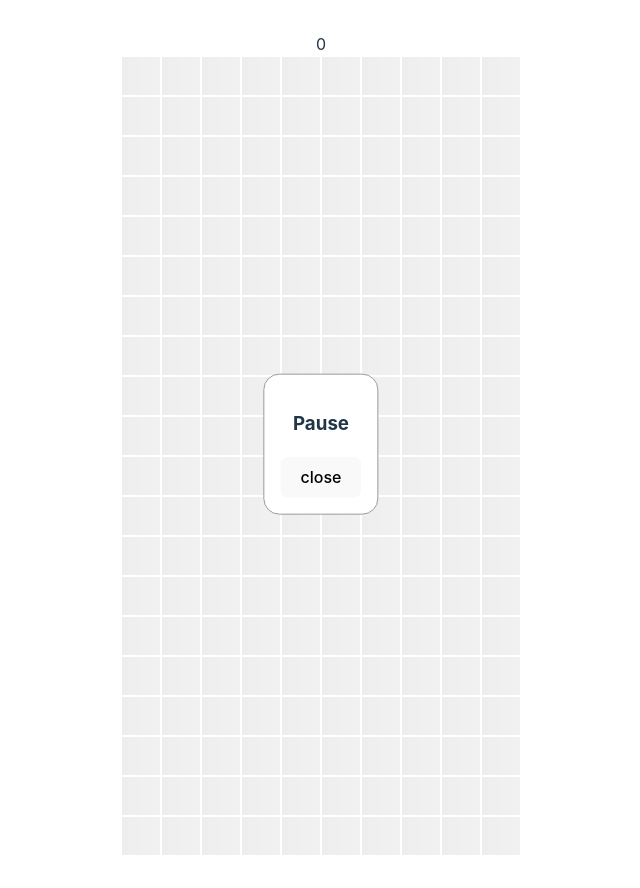
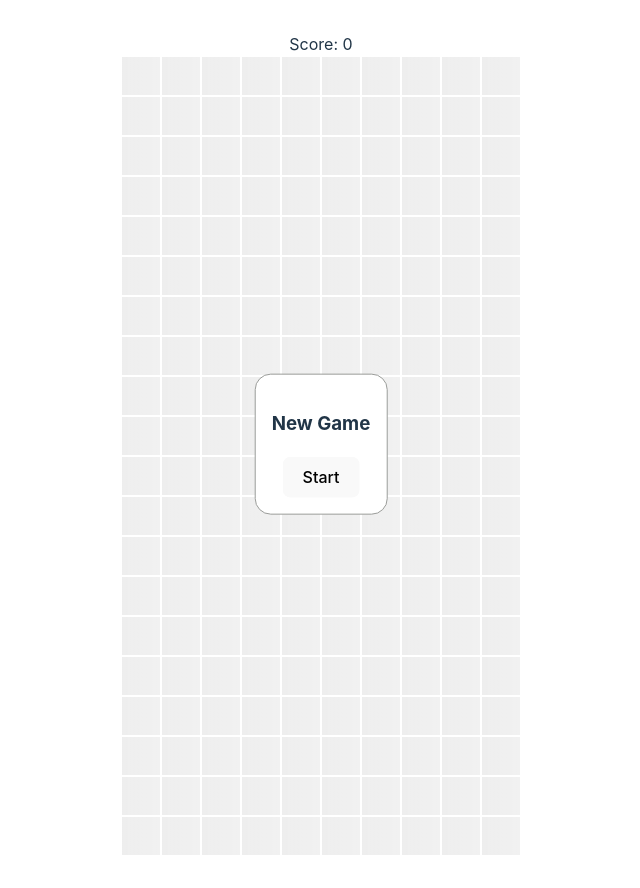
Before and after one commit to Germiuz/tetris-js, a React app: page / in a window 1280 px wide. Shown: the whole page, without its empty margins (319-959 px from the left). Built offline with nearby package versions, Linux system fonts and the light colour scheme; the HTML template or start-up script is replaced by a standard one.

Commit message:
More modals. Game over processing.

```diff
--- a/src/pages/GameField/GameField.tsx
+++ b/src/pages/GameField/GameField.tsx
@@ -3,7 +3,7 @@ import {GameFieldController} from '@app/store/game';
 
 import styles from './GameField.module.css';
 import classNames from 'classnames';
-import {PlayPauseModal} from '@app/pages/GameField/Modals';
+import {GameOverModal, PlayPauseModal, StartGameModal} from '@app/pages/GameField/Modals';
 import {useTimer} from '@app/hooks/useTimer.ts';
 
 const ROWS = 20;
@@ -24,9 +24,9 @@ function useGameProcessor(rows: number, cols: number) {
     const gameField = useMemo(() => new GameFieldController(rows, cols), []);
 
     const [speed, setSpeed] = useState(0);
-    // const [gameState, setGameState] = useState<'init' | 'play' | 'pause' | 'over'>('init');
-    const [paused, setPaused] = useState(true);
-    const step = useTimer(!paused, 1000 / FPS);
+    const [gameState, setGameState] = useState<'init' | 'play' | 'pause' | 'over'>('init');
+    // const [paused, setPaused] = useState(true);
+    const step = useTimer(gameState === 'play', 1000 / FPS);
 
     useEffect(() => {
         const newSpeed = Math.trunc(gameField.score / 1000);
@@ -37,23 +37,27 @@ function useGameProcessor(rows: number, cols: number) {
         if (step % ((10 - speed) * 4) === 0) {
             gameField.moveBlock('Down');
         }
+
+        if (gameField.state === 'Over') {
+            setGameState('over')
+        }
     }, [step]);
 
     function moveBlock(direction: 'Left' | 'Right' | 'Down') {
-        if (!paused) {
+        if (gameState === 'play') {
             console.log('moveBlock');
             gameField.moveBlock(direction);
         }
     }
 
     function rotateBlock() {
-        if (!paused) {
+        if (gameState === 'play') {
             gameField.rotateBlock();
         }
     }
 
     function downBlock() {
-        if (!paused) {
+        if (gameState === 'play') {
             gameField.downBlock();
         }
     }
@@ -66,12 +70,12 @@ function useGameProcessor(rows: number, cols: number) {
         if (gameField.state === 'Init' || gameField.state === 'Over') {
             gameField.startNewGame();
         }
-        setPaused(false)
+        setGameState('play');
     }
 
 
     function pause() {
-        setPaused(true)
+        setGameState('pause')
     }
 
     return {
@@ -82,7 +86,7 @@ function useGameProcessor(rows: number, cols: number) {
         rows: gameField.rows,
         cols: gameField.cols,
         score: gameField.score,
-        paused,
+        gameState,
         pause,
         play
     };
@@ -143,11 +147,19 @@ export const GameField: React.FC = () => {
         <div
             className={styles.fieldWrapper}
         >
-            <div>{gameProcessor.score}</div>
+            <div>Score: {gameProcessor.score}</div>
 
-            {(gameProcessor.paused && (
+            {(gameProcessor.gameState === 'init') && (
+                <StartGameModal className={styles.modal} onClose={play}/>
+            )}
+
+            {(gameProcessor.gameState === 'pause') && (
                 <PlayPauseModal className={styles.modal} onClose={play}/>
-            ))}
+            )}
+
+            {(gameProcessor.gameState === 'over') && (
+                <GameOverModal className={styles.modal} onClose={play} score={gameProcessor.score}/>
+            )}
 
             <div
                 style={{width: '400px', height: '800px'}}
--- /dev/null
+++ b/src/pages/GameField/Modals/GameOverModal.tsx
@@ -0,0 +1,17 @@
+import React from 'react';
+
+export const GameOverModal: React.FC<{
+    readonly className: string;
+    readonly score: number;
+    readonly onClose: () => void;
+}> = ({
+    className,
+    score,
+    onClose
+}) => (
+    <div className={className}>
+        <h3>Game Over</h3>
+        <div>your final score: {score}</div>
+        <button onClick={onClose}>Close</button>
+    </div>
+)
--- a/src/pages/GameField/Modals/PlayPauseModal.tsx
+++ b/src/pages/GameField/Modals/PlayPauseModal.tsx
@@ -9,6 +9,6 @@ export const PlayPauseModal: React.FC<{
 }) => (
     <div className={className}>
         <h3>Pause</h3>
-        <button onClick={onClose}>close</button>
+        <button onClick={onClose}>continue</button>
     </div>
 )
--- /dev/null
+++ b/src/pages/GameField/Modals/StartGameModal.tsx
@@ -0,0 +1,14 @@
+import React from 'react';
+
+export const StartGameModal: React.FC<{
+    readonly className: string;
+    readonly onClose: () => void;
+}> = ({
+          className,
+          onClose
+      }) => (
+    <div className={className}>
+        <h3>New Game</h3>
+        <button onClick={onClose}>Start</button>
+    </div>
+)
--- a/src/pages/GameField/Modals/index.ts
+++ b/src/pages/GameField/Modals/index.ts
@@ -1 +1,3 @@
+export {StartGameModal} from '@app/pages/GameField/Modals/StartGameModal.tsx';
+export {GameOverModal} from '@app/pages/GameField/Modals/GameOverModal.tsx';
 export {PlayPauseModal} from '@app/pages/GameField/Modals/PlayPauseModal.tsx';
--- a/src/store/game/GameFieldController.ts
+++ b/src/store/game/GameFieldController.ts
@@ -106,6 +106,7 @@ export class GameFieldController {
     }
 
     startNewGame() {
+        this.initField();
         this._state = 'Started';
         this.newBlock();
     }
```
Also changed, not shown: src/pages/GameField/Modals/PlayPauseModal.module.css (deleted).
